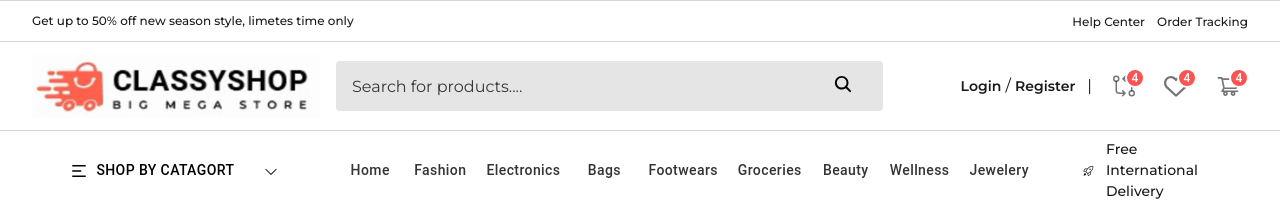
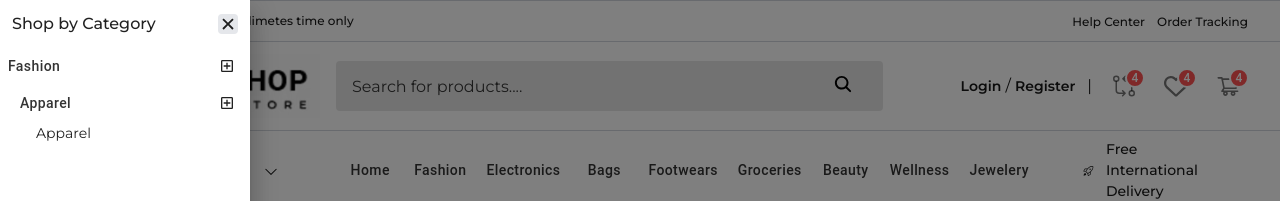
Before and after one commit to Maxzovert/core-rush, a React (Vite) app: page / in a window 1280 px wide. Shown: the top 201 px of the page. Built offline with nearby package versions, Linux system fonts and the light colour scheme.

Commit message:
feat: add CategoryPanel component and integrate with Navigation

```diff
--- /dev/null
+++ b/src/Components/Header/Navigation/CategoryPanel.jsx
@@ -0,0 +1,75 @@
+import * as React from "react";
+import Box from "@mui/material/Box";
+import Drawer from "@mui/material/Drawer";
+import { IoCloseSharp } from "react-icons/io5";
+import { Button } from "@mui/material";
+import { MdOutlineAddBox } from "react-icons/md";
+import "../Navigation/style.css";
+import { Link } from "react-router-dom";
+
+const CategoryPanel = (props) => {
+  const list = () => (
+    <Box sx={{ width: 250 }} role="presentation" className="categoryPanel">
+      {/*Title */}
+      <h2 className="p-3 text-[16px] font-[500] flex  items-center justify-between">
+        Shop by Category
+        <IoCloseSharp
+          onClick={() => props.openCategoryPanel(false)}
+          className="cursor-pointer text-[20px] bg-gray-200 rounded"
+        />
+      </h2>
+
+      {/*Main menu */}
+      <div className="scroll">
+        <ul className="w-full">
+          <li className="list-none flex items-center relative">
+            <Link to="/" className="w-full">
+              <Button className="w-full !text-left !justify-start px-3 !text-[rgba(0,0,0,0.8)]">
+                Fashion
+              </Button>
+            </Link>
+            <MdOutlineAddBox className="absolute top-[10px] right-[15px] cursor-pointer" />
+
+            {/*Sub menu */}
+            <ul className="absolute top-[100%] left-[0] w-full pl-3">
+              <li className="list-none relative">
+                <Link to="/" className="w-full">
+                  <Button className="w-full !text-left !justify-start px-3 !text-[rgba(0,0,0,0.8)]">
+                    Apparel
+                  </Button>
+                </Link>
+                <MdOutlineAddBox className="absolute top-[10px] right-[15px] cursor-pointer" />
+
+                {/*Sub sub menu */}
+                <ul className="absolute top-[100%] left-[0] w-full pl-3">
+                  <li className="list-none relative">
+                    <Link
+                      to="/"
+                      className="link transition text-[14px] w-full !text-left !justify-start px-3"
+                    >
+                      Apparel
+                    </Link>
+                  </li>
+                </ul>
+              </li>
+            </ul>
+          </li>
+        </ul>
+      </div>
+    </Box>
+  );
+
+  return (
+    <div>
+      <Drawer
+        anchor="left"
+        open={props.isOpenCatPanel}
+        onClose={() => props.openCategoryPanel(false)}
+      >
+        {list()}
+      </Drawer>
+    </div>
+  );
+};
+
+export default CategoryPanel;
--- a/src/Components/Header/Navigation/Navigation.jsx
+++ b/src/Components/Header/Navigation/Navigation.jsx
@@ -1,18 +1,26 @@
-import React from "react";
+import React, { useState } from "react";
 import Button from "@mui/material/Button";
 import { RiMenu2Fill } from "react-icons/ri";
 import { LiaAngleDownSolid } from "react-icons/lia";
 import { Link } from "react-router-dom";
 import { GoRocket } from "react-icons/go";
+import CategoryPanel from "./CategoryPanel";
+import "../Navigation/style.css"
 
 const Navigation = () => {
+
+  const [isOpenCatPanel , setIsOpenCatPanel] = useState(true);
+  const openCategoryPanel = (isOpenCatPanel) =>{
+    setIsOpenCatPanel(isOpenCatPanel)
+  }
   return (
+    <>
     <nav>
       <div className="container py-2">
         <div className="container flex items-center justify-end gap-8">
 
           <div className="col_1 w-[25%]">
-            <Button className="!text-black gap-2 w-full link">
+            <Button className="!text-black gap-2 w-full link" onClick={openCategoryPanel}>
               <RiMenu2Fill className="text-[18px]" />
               Shop By catagort
               <LiaAngleDownSolid className="text-[14px] ml-auto font-bold" />
@@ -95,6 +103,10 @@ const Navigation = () => {
         </div>
       </div>
     </nav>
+
+    {/* Category pannel */}
+    <CategoryPanel openCategoryPanel={openCategoryPanel} isOpenCatPanel={isOpenCatPanel}/>
+    </>
   );
 };
 
--- a/src/Components/Header/Navigation/style.css
+++ b/src/Components/Header/Navigation/style.css
@@ -0,0 +1,3 @@
+.categoryPanel button{
+    text-transform: capitalize !important;
+}
```
